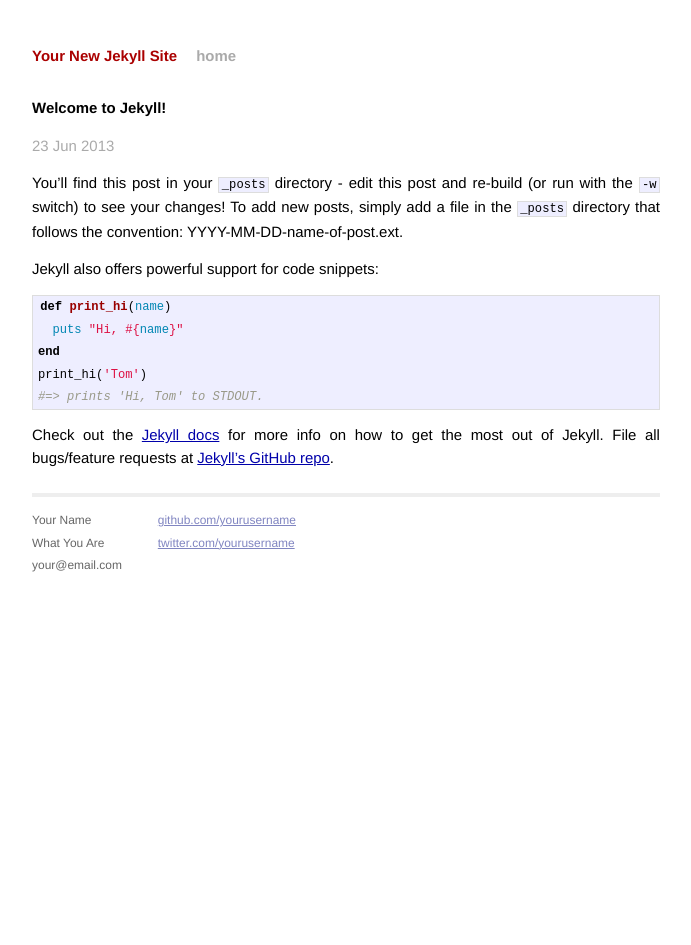
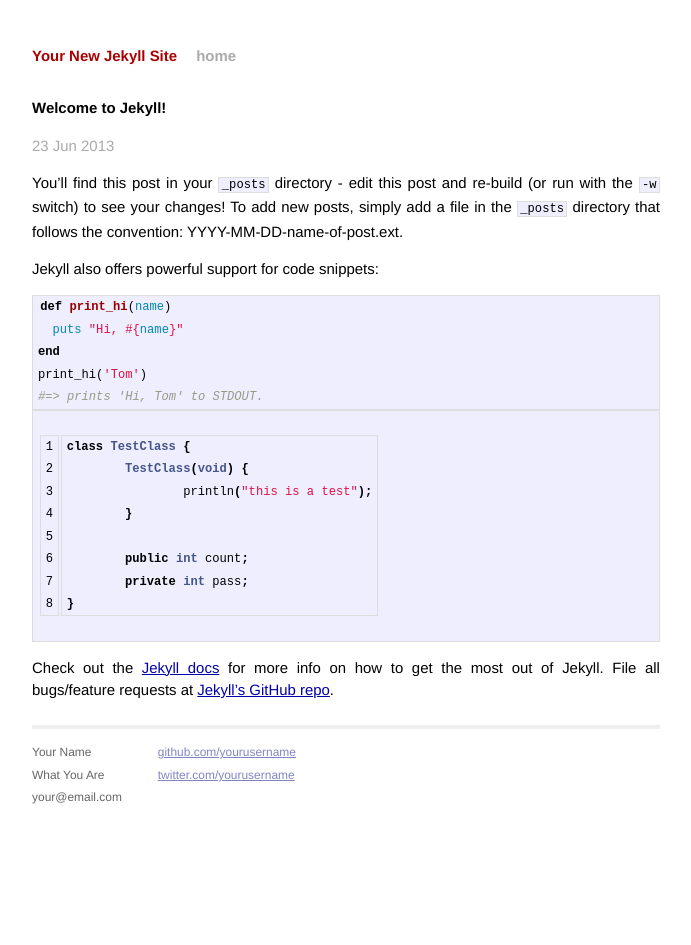
Before and after one commit to hihell/hihell.github.io, a Jekyll site: the page built from _posts/2013-06-23-welcome-to-jekyll.markdown, in a window 1280 px wide. Shown: the whole page, without its empty margins (294-985 px from the left). Built offline with Jekyll 4.4.1, drawn with Linux system fonts in a browser that asks for light colours; comment, search, counter and statistics services are not loaded.

Commit message:
update settings
update settings

```diff
--- a/_posts/2013-06-23-welcome-to-jekyll.markdown
+++ b/_posts/2013-06-23-welcome-to-jekyll.markdown
@@ -18,6 +18,18 @@
 #=> prints 'Hi, Tom' to STDOUT.
 {% endhighlight %}
 
+{% highlight java linenos %}
+class TestClass {
+	TestClass(void) {
+		println("this is a test");
+	}
+
+	public int count;
+	private int pass;
+}
+{% endhighlight %}
+
+
 Check out the [Jekyll docs][jekyll] for more info on how to get the most out of Jekyll. File all bugs/feature requests at [Jekyll's GitHub repo][jekyll-gh].
 
 [jekyll-gh]: https://github.com/mojombo/jekyll
```
Also changed, not shown: 3 other files.
